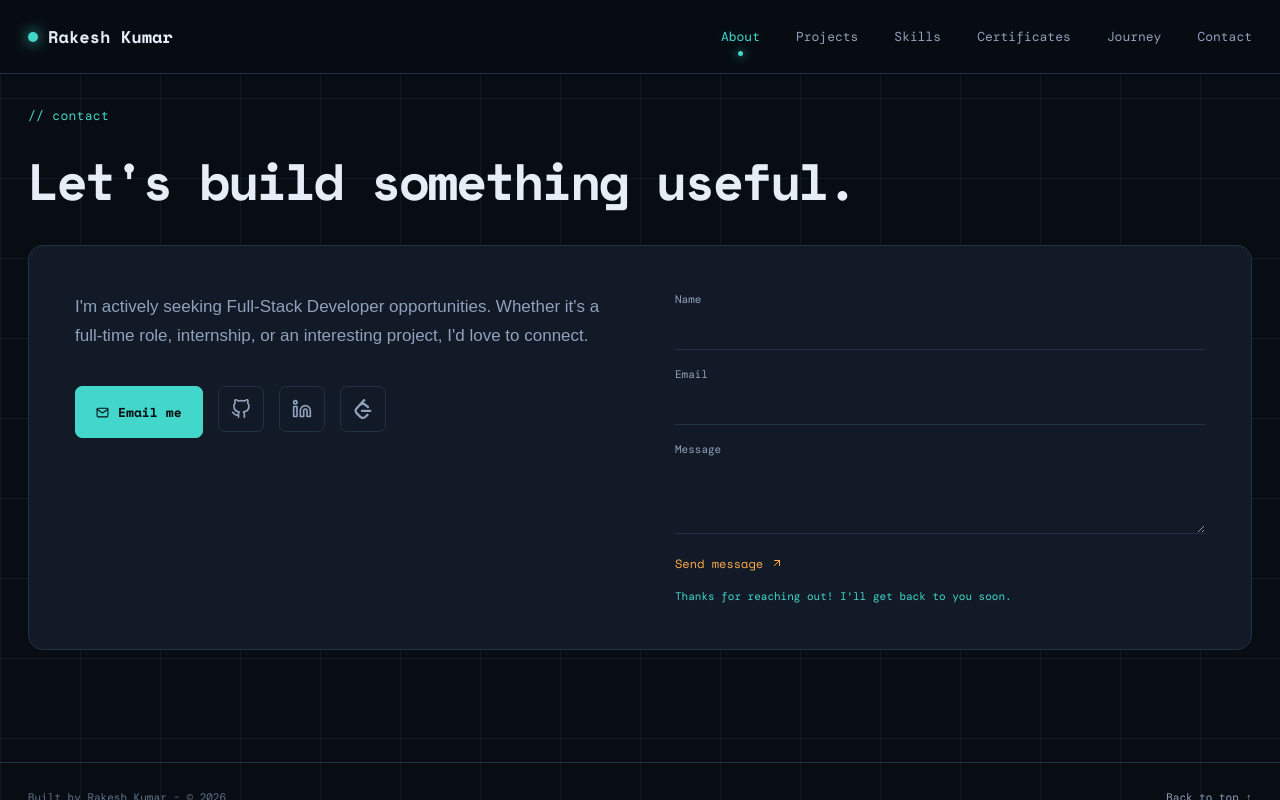
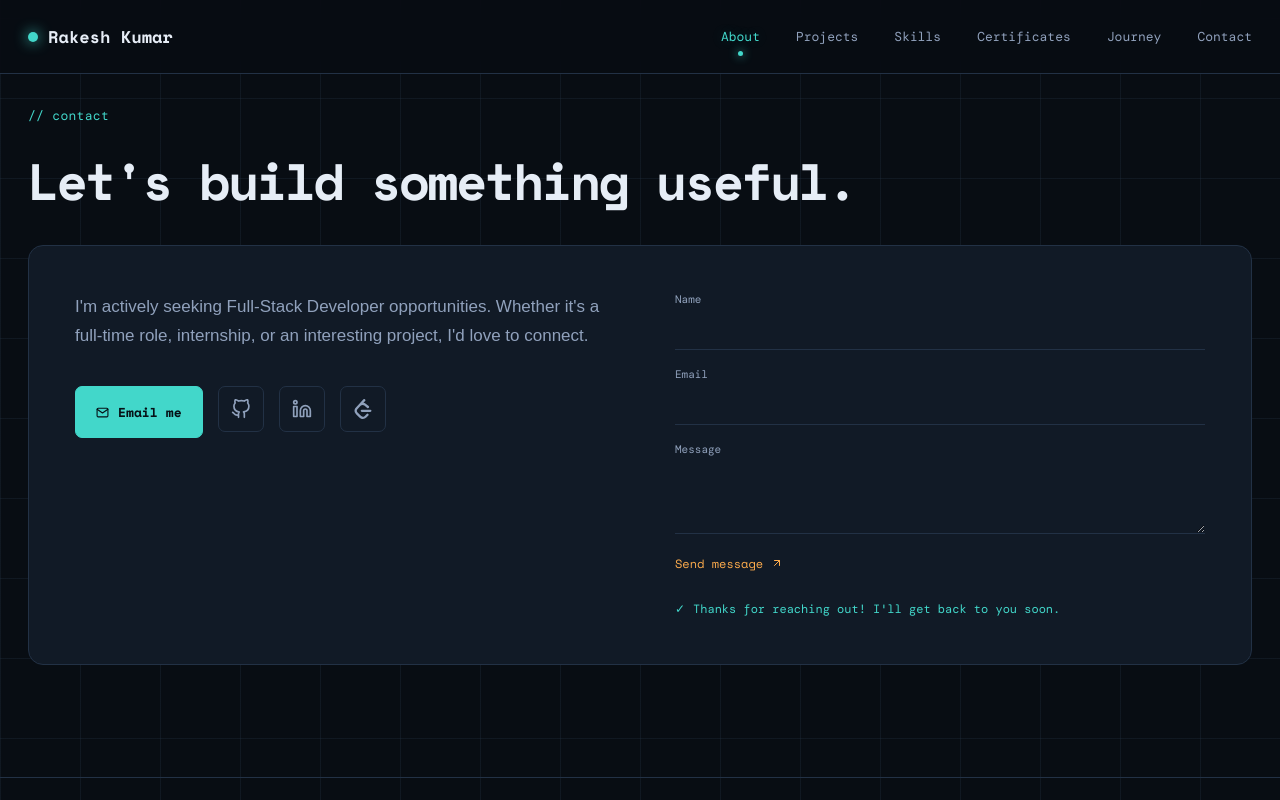
Before and after one commit to rakeshkumar0804/Developer-Portfolio, a React (Vite) app: page / in a window 1280 px wide. Both pictures are taken after typing "Sample", "name@example.com", "Sample" into the empty fields and a click on the button "Send message". Shown: the part 5662-6462 px from the top of the page. Built offline with nearby package versions, Linux system fonts and the light colour scheme; no server answers.

Commit message:
Improve contact form UX

```diff
--- a/src/contact-status.css
+++ b/src/contact-status.css
@@ -3,15 +3,19 @@
   opacity: 0.58;
 }
 
-.status {
-  margin: 0;
-  font-size: 11px;
+.contact-status {
+  display: flex;
+  align-items: center;
+  gap: 8px;
+  margin: 12px 0 0;
+  font-size: 12px;
+  line-height: 1.45;
 }
 
-.status.success {
+.contact-status.success {
   color: var(--teal);
 }
 
-.status.error {
+.contact-status.error {
   color: #ff7b7b;
 }
--- a/src/main.jsx
+++ b/src/main.jsx
@@ -306,6 +306,12 @@ function LiveGitHub() {
 function Contact() {
   const [status, setStatus] = useState(null);
   const [isSending, setIsSending] = useState(false);
+  useEffect(() => {
+    if (status?.type !== "success") return undefined;
+    const timeout = window.setTimeout(() => setStatus(null), 5000);
+    return () => window.clearTimeout(timeout);
+  }, [status]);
+
   const submit = async (event) => {
     event.preventDefault();
     const cfg = import.meta.env;
@@ -317,7 +323,7 @@ function Contact() {
       return setStatus(
         {
           type: "error",
-          text: "Contact form unavailable. Please use the Email me button above.",
+          text: "Failed to send your message. Please try again.",
         },
       );
     setIsSending(true);
@@ -330,12 +336,15 @@ function Contact() {
           { publicKey: cfg.VITE_EMAILJS_PUBLIC_KEY },
       );
       event.target.reset();
-      setStatus({ type: "success", text: "Thanks for reaching out! I'll get back to you soon." });
+      setStatus({
+        type: "success",
+        text: "Thanks for reaching out! I'll get back to you soon.",
+      });
     } catch (error) {
       console.error("EmailJS form error:", error);
       setStatus({
         type: "error",
-        text: "Failed to send message. Please try again.",
+        text: "Failed to send your message. Please try again.",
       });
     } finally {
       setIsSending(false);
@@ -356,11 +365,9 @@ function Contact() {
             to connect.
           </p>
           <div className="contact-actions">
-            <a
-              className="button fill"
-              href={profile.emailCompose}
-              target="_blank"
-              rel="noreferrer"
+              <a
+                className="button fill"
+                href={`mailto:${profile.email}?subject=Portfolio%20Inquiry`}
             >
               <FiMail /> Email me
             </a>
@@ -393,7 +400,7 @@ function Contact() {
             </a>
           </div>
         </div>
-        <form onSubmit={submit} onInput={() => setStatus(null)} onInvalid={() => setStatus(null)}>
+        <form onSubmit={submit}>
           <label>
             Name
             <input name="from_name" required />
@@ -409,7 +416,14 @@ function Contact() {
             <button className="text-button" disabled={isSending}>
               {isSending ? "Sending..." : "Send message"} <FiArrowUpRight />
             </button>
-            {status && <p className={`status ${status.type}`}>{status.text}</p>}
+            {status && (
+              <p className={`contact-status ${status.type}`} role="status">
+                <span aria-hidden="true">
+                  {status.type === "success" ? "✓" : "✕"}
+                </span>
+                <span>{status.text}</span>
+              </p>
+            )}
         </form>
       </div>
     </Section>
```
